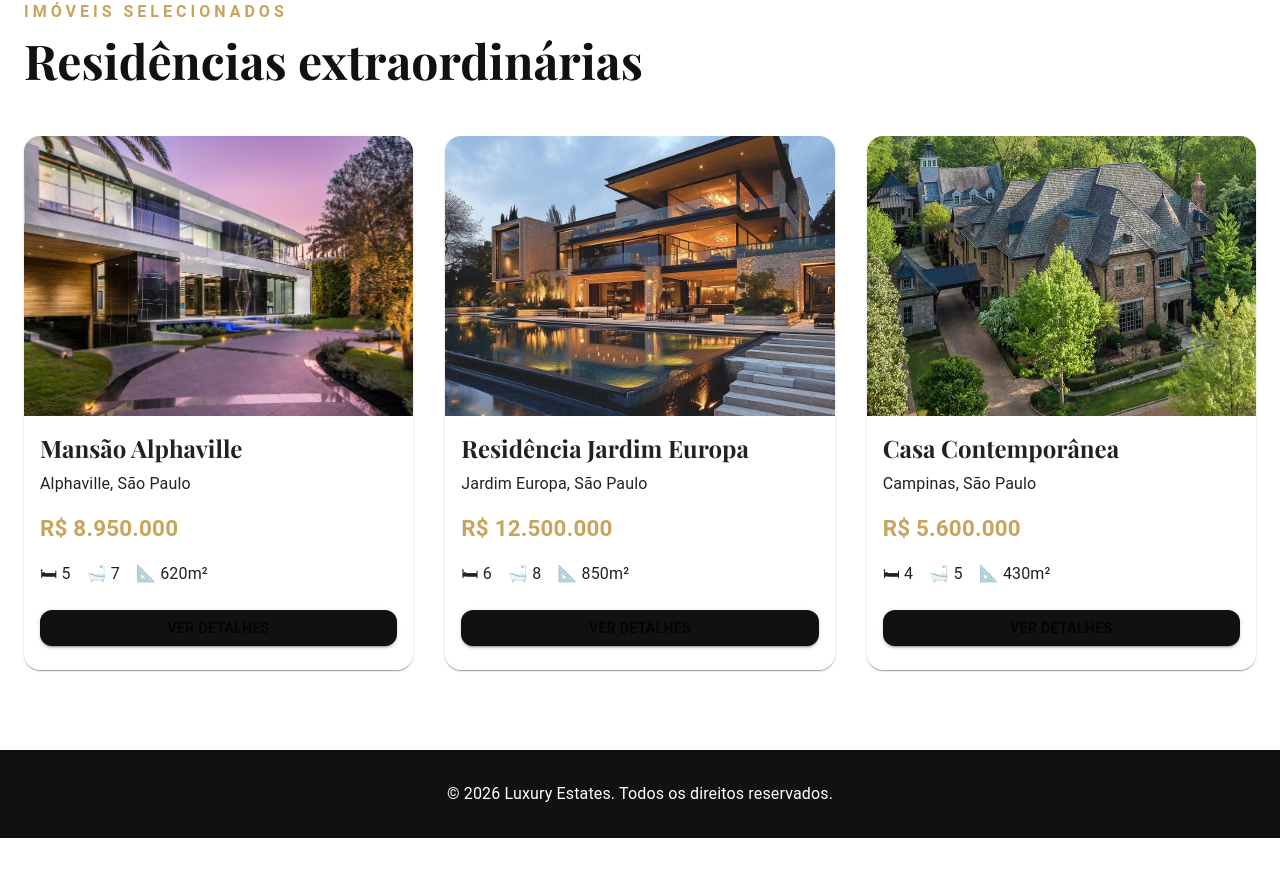
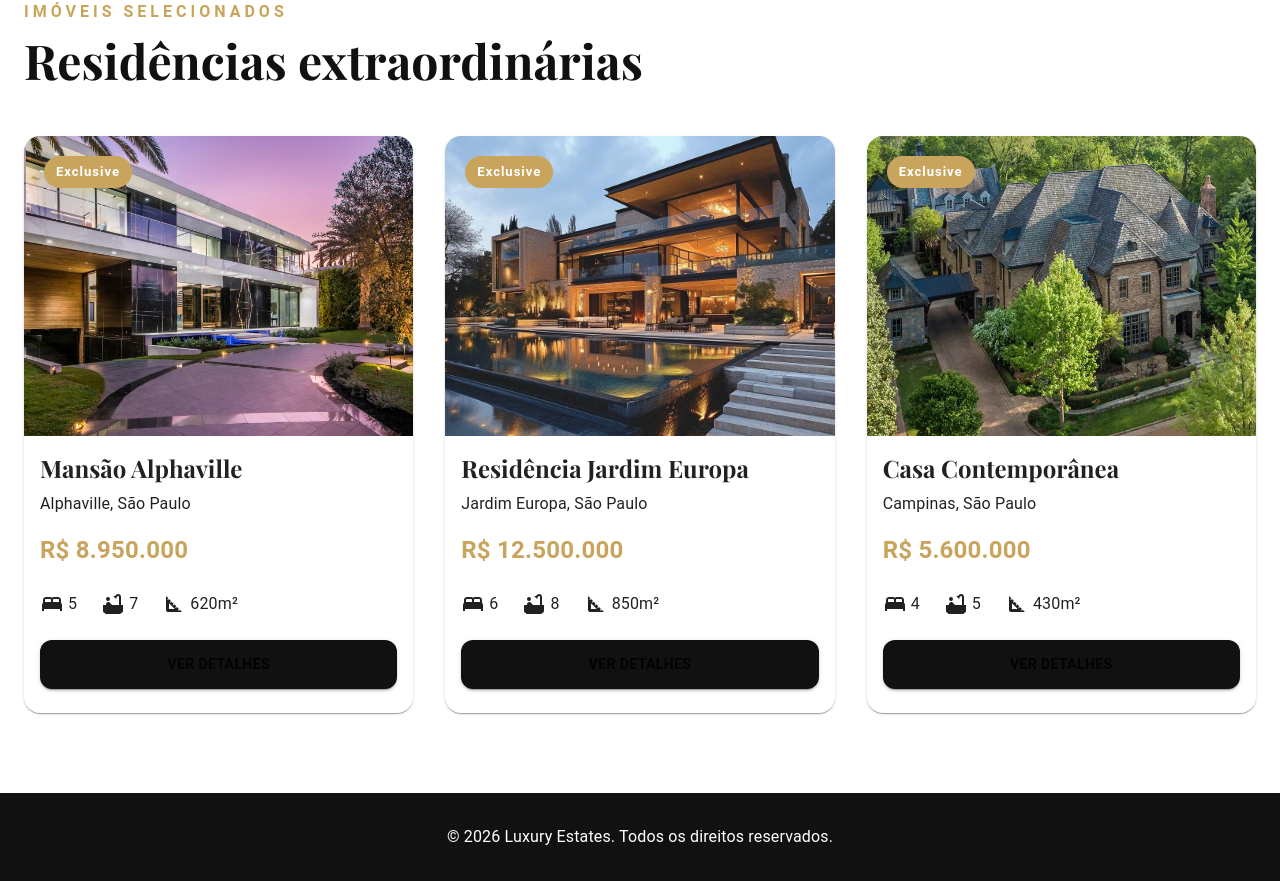
Before and after one commit to colicignoubuntu-w/luxury-estates, a React (Vite) app: page / in a window 1280 px wide. Shown: the part 992-1873 px from the top of the page. Before the commit the page ends 1830 px from the top, so only its background shows below. Built offline with nearby package versions, Linux system fonts and the light colour scheme.

Commit message:
upgrade property card premium design

```diff
--- a/src/components/property/PropertyCard.tsx
+++ b/src/components/property/PropertyCard.tsx
@@ -5,7 +5,15 @@ import {
   Typography,
   Stack,
   Button,
+  Box,
+  Chip,
 } from "@mui/material";
+
+import BedIcon from "@mui/icons-material/Bed";
+import BathtubIcon from "@mui/icons-material/Bathtub";
+import SquareFootIcon from "@mui/icons-material/SquareFoot";
+
+import { motion } from "framer-motion";
 
 import type { Property } from "../../data/properties";
 
@@ -15,23 +23,65 @@ interface PropertyCardProps {
 
 function PropertyCard({ property }: PropertyCardProps) {
   return (
+    <motion.div
+      initial={{
+        opacity: 0,
+        y: 40,
+      }}
+      whileInView={{
+        opacity: 1,
+        y: 0,
+      }}
+      viewport={{
+        once: true,
+      }}
+      transition={{
+        duration: 0.6,
+      }}
+    >
       <Card
         sx={{
           borderRadius: 4,
           overflow: "hidden",
-        transition: "0.3s",
+          position: "relative",
+          transition: "0.4s",
           "&:hover": {
-          transform: "translateY(-8px)",
-          boxShadow: 8,
+            transform: "translateY(-10px)",
+            boxShadow: 12,
           },
+        }}
+      >
+        <Box
+          sx={{
+            position: "relative",
           }}
         >
           <CardMedia
             component="img"
-        height="280"
+            height="300"
             image={property.image}
             alt={property.title}
+            sx={{
+              transition: "0.5s",
+              "&:hover": {
+                transform: "scale(1.05)",
+              },
+            }}
           />
+
+          <Chip
+            label="Exclusive"
+            sx={{
+              position: "absolute",
+              top: 20,
+              left: 20,
+              bgcolor: "#C8A45D",
+              color: "#fff",
+              fontWeight: 700,
+              letterSpacing: 1,
+            }}
+          />
+        </Box>
 
         <CardContent>
           <Typography
@@ -47,7 +97,9 @@ function PropertyCard({ property }: PropertyCardProps) {
 
           <Typography
             color="text.secondary"
-          sx={{ mb: 2 }}
+            sx={{
+              mb: 2,
+            }}
           >
             {property.location}
           </Typography>
@@ -55,9 +107,9 @@ function PropertyCard({ property }: PropertyCardProps) {
           <Typography
             sx={{
               color: "#C8A45D",
-            fontSize: "1.4rem",
+              fontSize: "1.5rem",
               fontWeight: 700,
-            mb: 2,
+              mb: 3,
             }}
           >
             R$ {property.price.toLocaleString("pt-BR")}
@@ -65,20 +117,31 @@ function PropertyCard({ property }: PropertyCardProps) {
 
           <Stack
             direction="row"
-          spacing={2}
-          sx={{ mb: 3 }}
+            spacing={3}
+            sx={{
+              mb: 3,
+            }}
           >
+            <Stack direction="row" spacing={0.5}>
+              <BedIcon />
               <Typography>
-            🛏 {property.bedrooms}
+                {property.bedrooms}
               </Typography>
+            </Stack>
 
+            <Stack direction="row" spacing={0.5}>
+              <BathtubIcon />
               <Typography>
-            🛁 {property.bathrooms}
+                {property.bathrooms}
               </Typography>
+            </Stack>
 
+            <Stack direction="row" spacing={0.5}>
+              <SquareFootIcon />
               <Typography>
-            📐 {property.area}m²
+                {property.area}m²
               </Typography>
+            </Stack>
           </Stack>
 
           <Button
@@ -86,7 +149,9 @@ function PropertyCard({ property }: PropertyCardProps) {
             fullWidth
             sx={{
               bgcolor: "#111",
+              py: 1.5,
               borderRadius: 3,
+              fontWeight: 700,
               "&:hover": {
                 bgcolor: "#C8A45D",
               },
@@ -96,6 +161,7 @@ function PropertyCard({ property }: PropertyCardProps) {
           </Button>
         </CardContent>
       </Card>
+    </motion.div>
   );
 }
 
```
Lines whose indentation alone changed are shown as unchanged.
